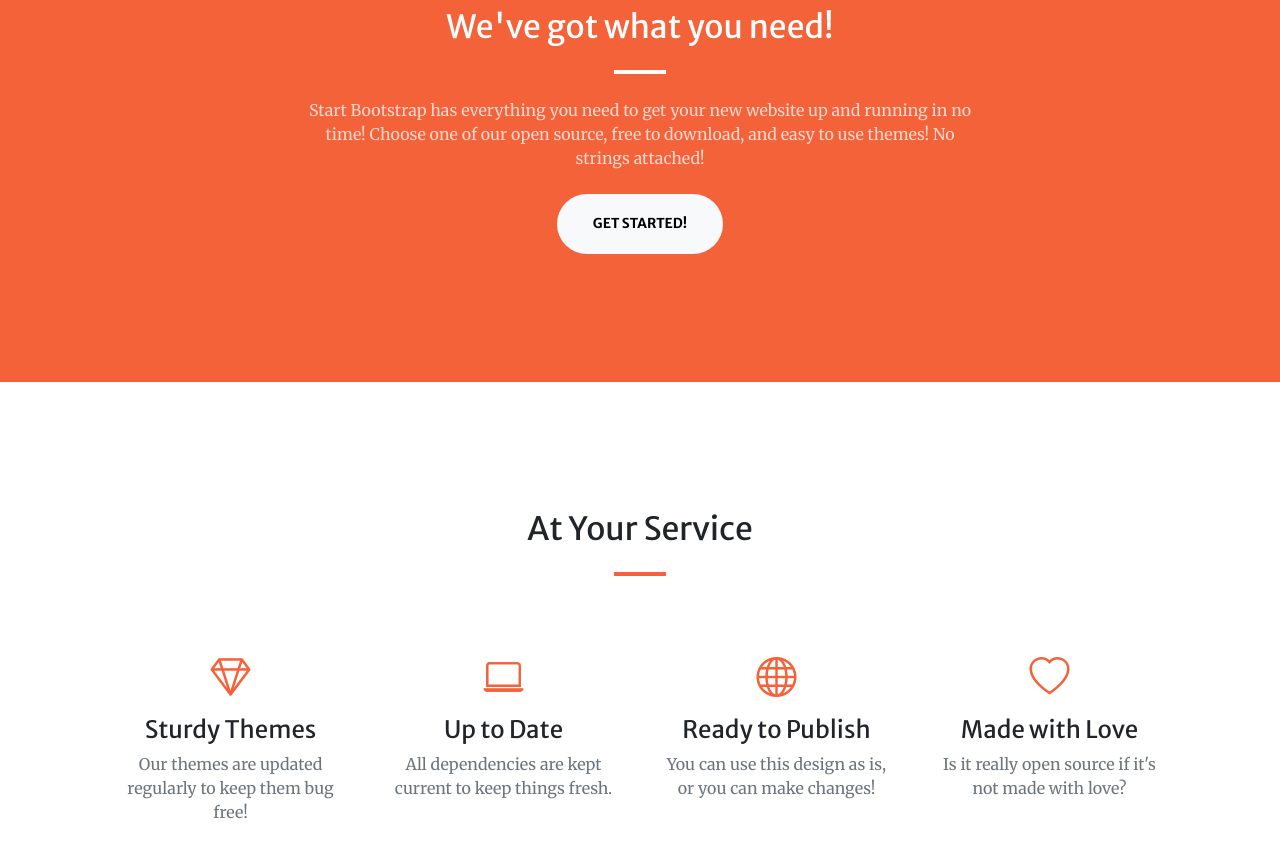
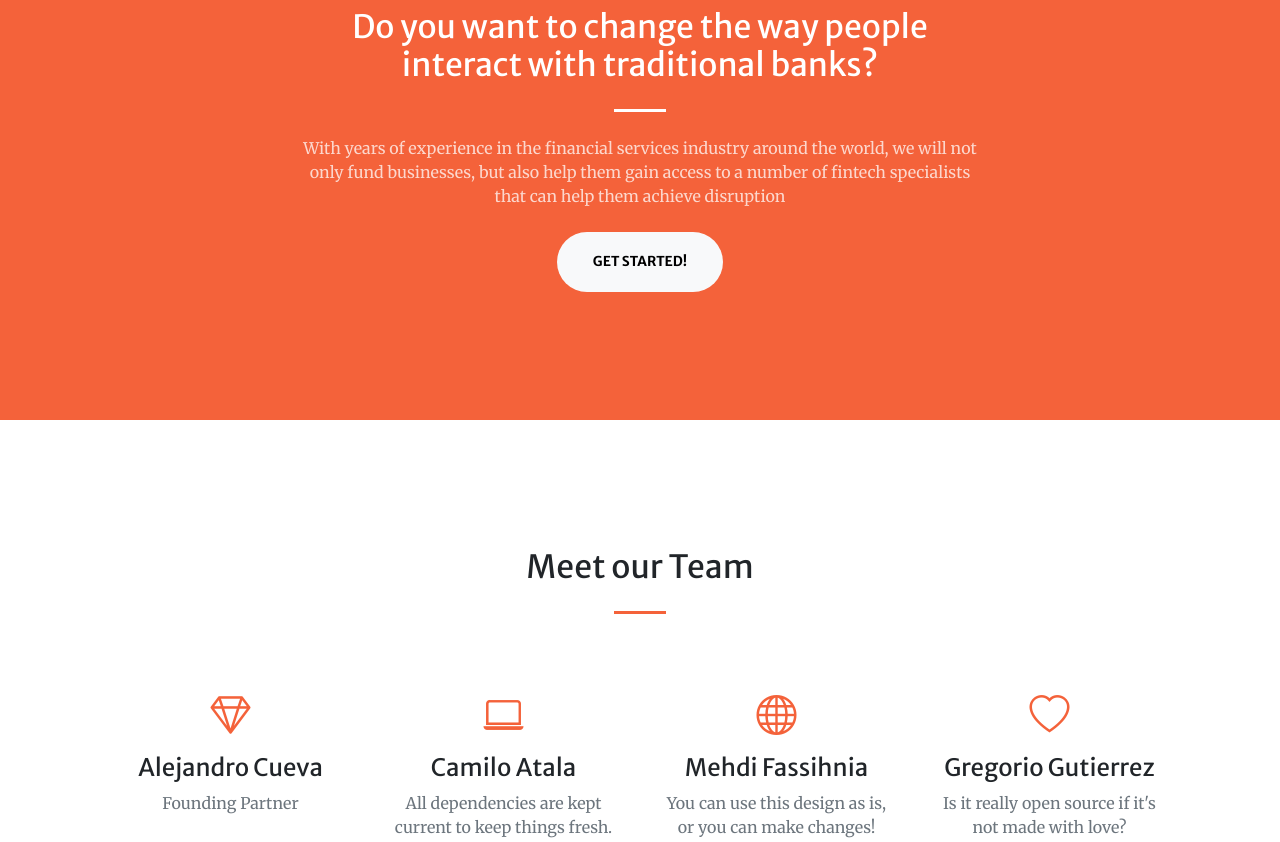
Before and after one commit to acuevap/website-project-VC, a website: page dist/index.html in a window 1280 px wide. Shown: the part 920-1762 px from the top of the page. Drawn offline with nearby package versions, Linux system fonts and the light colour scheme; some packages are replaced by stand-ins of ours; a script that the page names is missing.

Commit message:
2nd update index.html
Added descriptions, team members, and contact

```diff
--- a/dist/index.html
+++ b/dist/index.html
@@ -27,7 +27,7 @@
                 <div class="collapse navbar-collapse" id="navbarResponsive">
                     <ul class="navbar-nav ms-auto my-2 my-lg-0">
                         <li class="nav-item"><a class="nav-link" href="#about">About</a></li>
-                        <li class="nav-item"><a class="nav-link" href="#services">Services</a></li>
+                        <li class="nav-item"><a class="nav-link" href="#services">Team</a></li>
                         <li class="nav-item"><a class="nav-link" href="#portfolio">Portfolio Companies</a></li>
                         <li class="nav-item"><a class="nav-link" href="#contact">Contact</a></li>
                     </ul>
@@ -54,9 +54,9 @@
             <div class="container px-4 px-lg-5">
                 <div class="row gx-4 gx-lg-5 justify-content-center">
                     <div class="col-lg-8 text-center">
-                        <h2 class="text-white mt-0">We've got what you need!</h2>
+                        <h2 class="text-white mt-0">Do you want to change the way people interact with traditional banks?</h2>
                         <hr class="divider divider-light" />
-                        <p class="text-white-75 mb-4">Start Bootstrap has everything you need to get your new website up and running in no time! Choose one of our open source, free to download, and easy to use themes! No strings attached!</p>
+                        <p class="text-white-75 mb-4">With years of experience in the financial services industry around the world, we will not only fund businesses, but also help them gain access to a number of fintech specialists that can help them achieve disruption </p>
                         <a class="btn btn-light btn-xl" href="#services">Get Started!</a>
                     </div>
                 </div>
@@ -65,34 +65,34 @@
         <!-- Services-->
         <section class="page-section" id="services">
             <div class="container px-4 px-lg-5">
-                <h2 class="text-center mt-0">At Your Service</h2>
+                <h2 class="text-center mt-0">Meet our Team</h2>
                 <hr class="divider" />
                 <div class="row gx-4 gx-lg-5">
                     <div class="col-lg-3 col-md-6 text-center">
                         <div class="mt-5">
                             <div class="mb-2"><i class="bi-gem fs-1 text-primary"></i></div>
-                            <h3 class="h4 mb-2">Sturdy Themes</h3>
-                            <p class="text-muted mb-0">Our themes are updated regularly to keep them bug free!</p>
+                            <h3 class="h4 mb-2">Alejandro Cueva</h3>
+                            <p class="text-muted mb-0">Founding Partner</p>
                         </div>
                     </div>
                     <div class="col-lg-3 col-md-6 text-center">
                         <div class="mt-5">
                             <div class="mb-2"><i class="bi-laptop fs-1 text-primary"></i></div>
-                            <h3 class="h4 mb-2">Up to Date</h3>
+                            <h3 class="h4 mb-2">Camilo   Atala</h3>
                             <p class="text-muted mb-0">All dependencies are kept current to keep things fresh.</p>
                         </div>
                     </div>
                     <div class="col-lg-3 col-md-6 text-center">
                         <div class="mt-5">
                             <div class="mb-2"><i class="bi-globe fs-1 text-primary"></i></div>
-                            <h3 class="h4 mb-2">Ready to Publish</h3>
+                            <h3 class="h4 mb-2">Mehdi    Fassihnia</h3>
                             <p class="text-muted mb-0">You can use this design as is, or you can make changes!</p>
                         </div>
                     </div>
                     <div class="col-lg-3 col-md-6 text-center">
                         <div class="mt-5">
                             <div class="mb-2"><i class="bi-heart fs-1 text-primary"></i></div>
-                            <h3 class="h4 mb-2">Made with Love</h3>
+                            <h3 class="h4 mb-2">Gregorio Gutierrez</h3>
                             <p class="text-muted mb-0">Is it really open source if it's not made with love?</p>
                         </div>
                     </div>
@@ -163,8 +163,8 @@
         <!-- Call to action-->
         <section class="page-section bg-dark text-white">
             <div class="container px-4 px-lg-5 text-center">
-                <h2 class="mb-4">Free Download at Start Bootstrap!</h2>
-                <a class="btn btn-light btn-xl" href="https://startbootstrap.com/theme/creative/">Download Now!</a>
+                <h2 class="mb-4">You can be the next portfolio company</h2>
+                <h3 class="mb-4">Send us a message to connect!</h3>
             </div>
         </section>
         <!-- Contact-->
@@ -237,14 +237,14 @@
                 <div class="row gx-4 gx-lg-5 justify-content-center">
                     <div class="col-lg-4 text-center mb-5 mb-lg-0">
                         <i class="bi-phone fs-2 mb-3 text-muted"></i>
-                        <div>+1 (555) 123-4567</div>
+                        <div>+1 (202) 939-3604</div>
                     </div>
                 </div>
             </div>
         </section>
         <!-- Footer-->
         <footer class="bg-light py-5">
-            <div class="container px-4 px-lg-5"><div class="small text-center text-muted">Copyright &copy; 2022 - Company Name</div></div>
+            <div class="container px-4 px-lg-5"><div class="small text-center text-muted">Copyright &copy; 2022 - CP Capital</div></div>
         </footer>
         <!-- Bootstrap core JS-->
         <script src="https://cdn.jsdelivr.net/npm/bootstrap@5.1.3/dist/js/bootstrap.bundle.min.js"></script>
```
